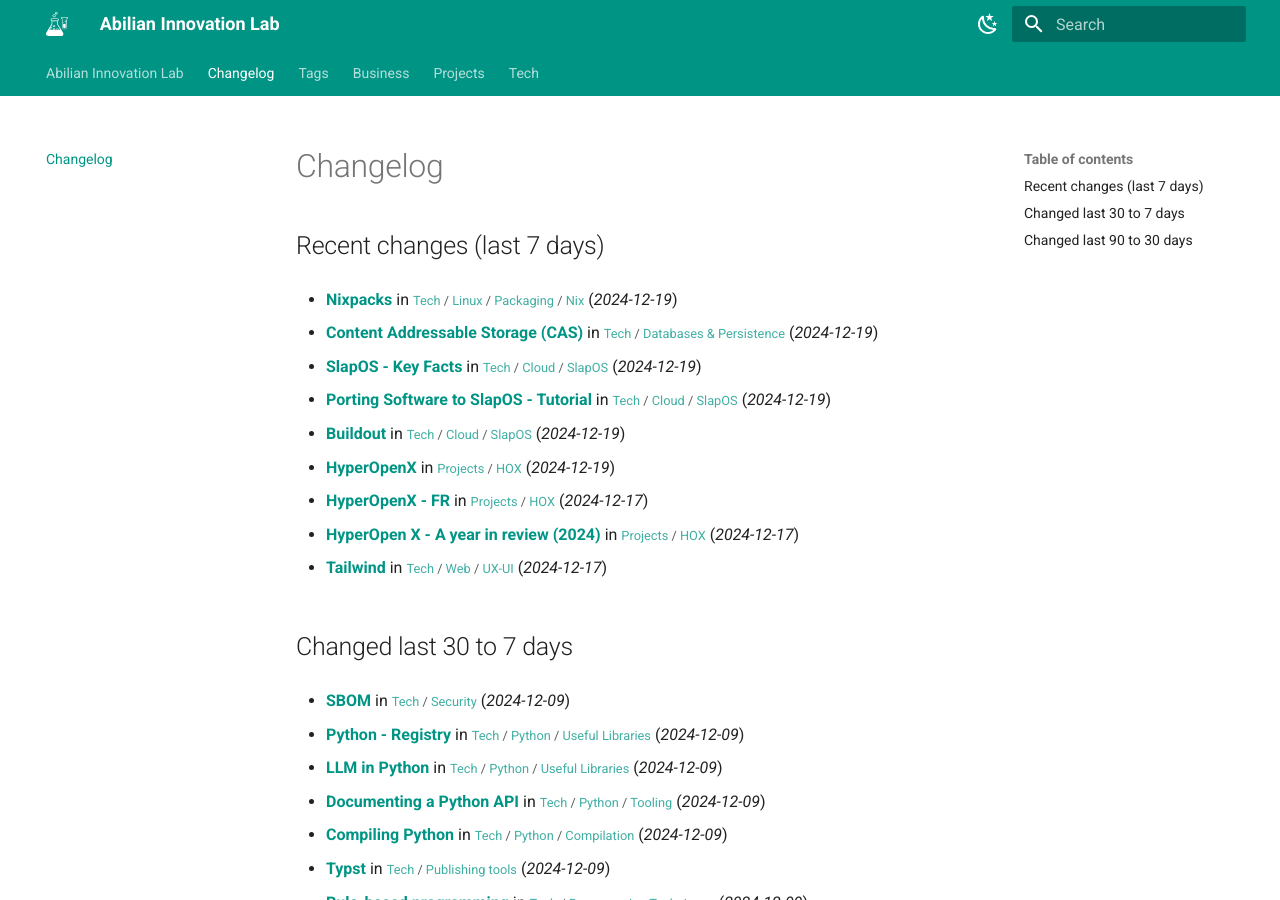
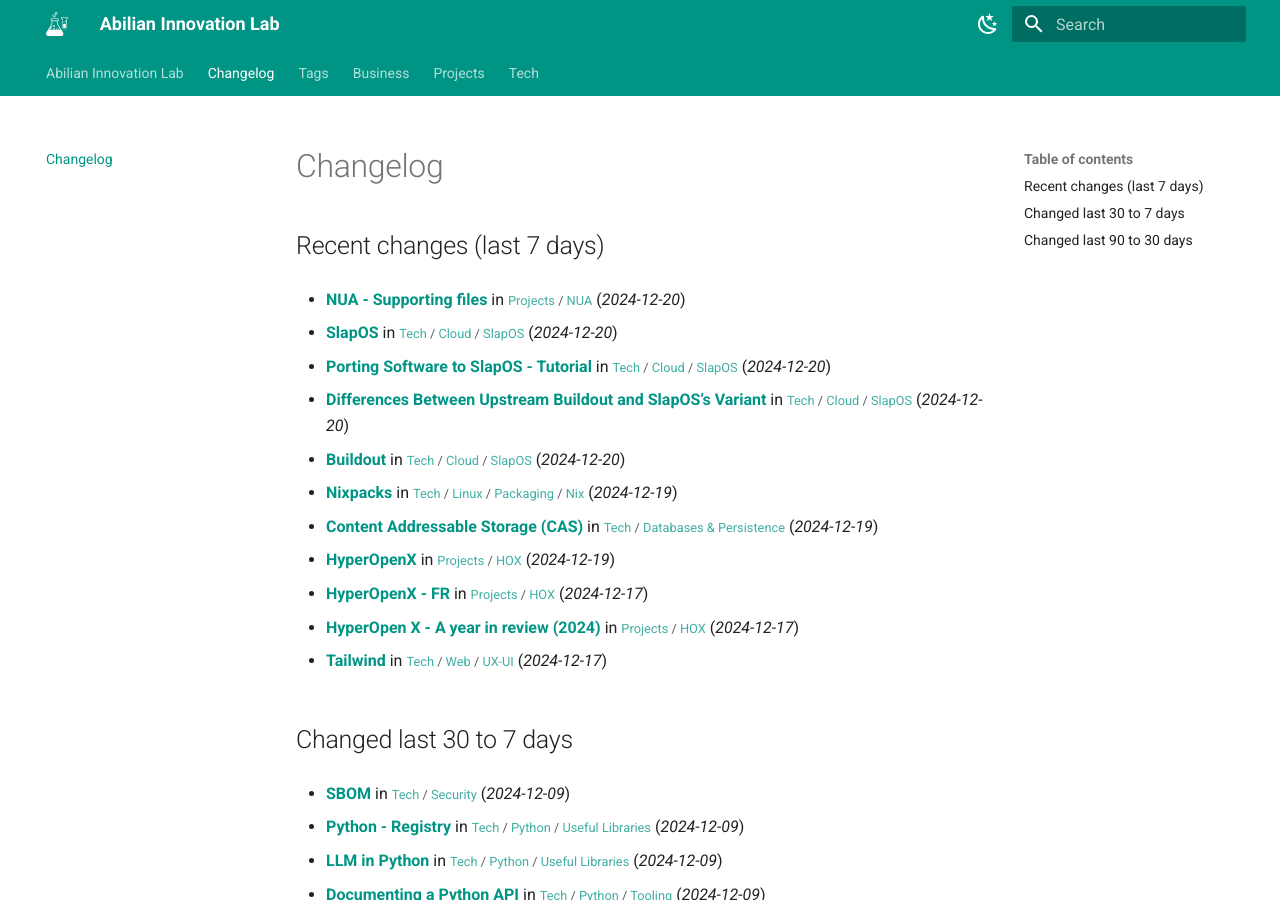
Before and after one commit to abilian/lab.abilian.com, an MkDocs documentation site: the page built from docs/changelog.md, in a window 1280 px wide and 900 px high. Built offline with MkDocs 1.6.1 and Material for MkDocs 9.7.7, drawn with Linux system fonts in a browser that asks for light colours; comment, search, counter and statistics services are not loaded.

Commit message:
SlapOS: merge two docs.

```diff
--- a/docs/changelog.md
+++ b/docs/changelog.md
@@ -2,15 +2,19 @@
 
 ## Recent changes (last 7 days)
 
+- **[NUA - Supporting files](/Projects/NUA/NUA - Supporting files/)** in <small>[Projects](/Projects/00 Projects/) / [NUA](/Projects/NUA/00 NUA/)</small> (*2024-12-20*)
+
+- **[SlapOS](/Tech/Cloud/SlapOS/SlapOS/)** in <small>[Tech](/Tech/00 Technology/) / [Cloud](/Tech/Cloud/6 pilars AWS/) / [SlapOS](/Tech/Cloud/SlapOS/Buildout/)</small> (*2024-12-20*)
+
+- **[Porting Software to SlapOS - Tutorial](/Tech/Cloud/SlapOS/Porting Software to SlapOS - Tutorial/)** in <small>[Tech](/Tech/00 Technology/) / [Cloud](/Tech/Cloud/6 pilars AWS/) / [SlapOS](/Tech/Cloud/SlapOS/Buildout/)</small> (*2024-12-20*)
+
+- **[Differences Between Upstream Buildout and SlapOS's Variant](/Tech/Cloud/SlapOS/Differences Between Upstream Buildout and SlapOS's Variant/)** in <small>[Tech](/Tech/00 Technology/) / [Cloud](/Tech/Cloud/6 pilars AWS/) / [SlapOS](/Tech/Cloud/SlapOS/Buildout/)</small> (*2024-12-20*)
+
+- **[Buildout](/Tech/Cloud/SlapOS/Buildout/)** in <small>[Tech](/Tech/00 Technology/) / [Cloud](/Tech/Cloud/6 pilars AWS/) / [SlapOS](/Tech/Cloud/SlapOS/Buildout/)</small> (*2024-12-20*)
+
 - **[Nixpacks](/Tech/Linux/Packaging/Nix/Nixpacks/)** in <small>[Tech](/Tech/00 Technology/) / [Linux](/Tech/Linux/DGFIP Report - Desktop Linux/) / [Packaging](/Tech/Linux/Packaging/Debian Packaging/) / [Nix](/Tech/Linux/Packaging/Nix/00 Nix & NixOS/)</small> (*2024-12-19*)
 
 - **[Content Addressable Storage (CAS)](/Tech/Databases & Persistence/Content Addressable Storage (CAS)/)** in <small>[Tech](/Tech/00 Technology/) / [Databases & Persistence](/Tech/Databases & Persistence/Content Addressable Storage (CAS)/)</small> (*2024-12-19*)
-
-- **[SlapOS - Key Facts](/Tech/Cloud/SlapOS/SlapOS - Key Facts/)** in <small>[Tech](/Tech/00 Technology/) / [Cloud](/Tech/Cloud/6 pilars AWS/) / [SlapOS](/Tech/Cloud/SlapOS/Buildout/)</small> (*2024-12-19*)
-
-- **[Porting Software to SlapOS - Tutorial](/Tech/Cloud/SlapOS/Porting Software to SlapOS - Tutorial/)** in <small>[Tech](/Tech/00 Technology/) / [Cloud](/Tech/Cloud/6 pilars AWS/) / [SlapOS](/Tech/Cloud/SlapOS/Buildout/)</small> (*2024-12-19*)
-
-- **[Buildout](/Tech/Cloud/SlapOS/Buildout/)** in <small>[Tech](/Tech/00 Technology/) / [Cloud](/Tech/Cloud/6 pilars AWS/) / [SlapOS](/Tech/Cloud/SlapOS/Buildout/)</small> (*2024-12-19*)
 
 - **[HyperOpenX](/Projects/HOX/HyperOpenX/)** in <small>[Projects](/Projects/00 Projects/) / [HOX](/Projects/HOX/HyperOpen X - A year in review (2024)/)</small> (*2024-12-19*)
 
```
Also changed, not shown: docs/Projects/HOX/HyperOpenX.md (+1 -1 lines), docs/Tech/Cloud/SlapOS/SlapOS - Key Facts.md (deleted, +0 -30 lines), docs/Tech/Cloud/SlapOS/SlapOS.md (+48 -22 lines).
